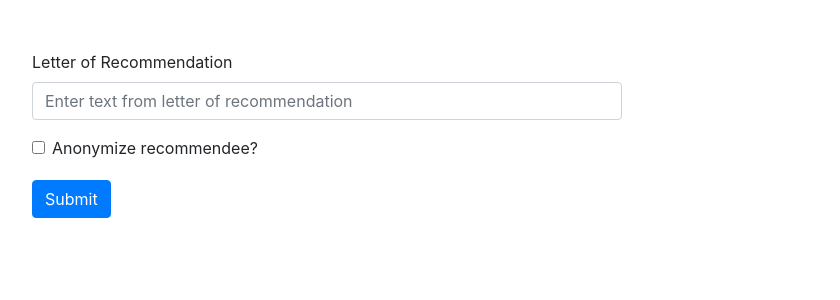
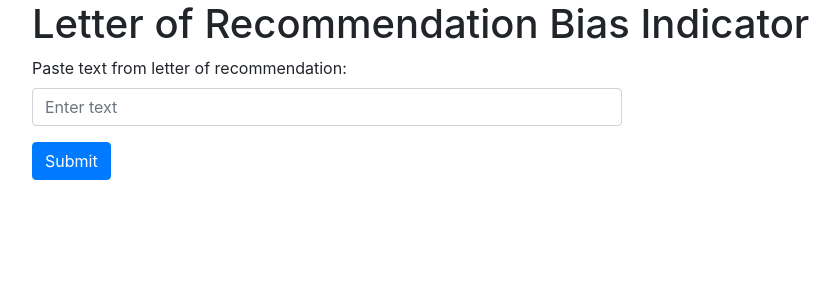
Before and after one commit to jillbaggett81/GenderBiasDetector, a Flask app: page / in a window 1280 px wide. Shown: the top 300 px of the page, without its empty margins (18-858 px from the left). Run offline with Flask 2, Linux system fonts and the light colour scheme; some libraries are stand-ins or nearby versions.

Commit message:
Added basic HTML elements

```diff
--- a/templates/index.html
+++ b/templates/index.html
@@ -8,14 +8,15 @@
 <head>
   <title> Welcome to the Letter of Recommendation Bias Indicator</title>
 </head>
+<div class="header">
+  <h1>
+    Letter of Recommendation Bias Indicator
+  </h1>
+</div>
     <form>
       <div class="form-group">
-        <label for="exampleInputEmail1">Letter of Recommendation</label>
-        <input type="email" class="form-control" id="exampleInputEmail1" aria-describedby="emailHelp" placeholder="Enter text from letter of recommendation">
-      </div>
-      <div class="form-check">
-        <input type="checkbox" class="form-check-input" id="exampleCheck1">
-        <label class="form-check-label" for="exampleCheck1">Anonymize recommendee?</label>
+        <label for="exampleInputEmail1">Paste text from letter of recommendation:</label>
+        <input type="email" class="form-control" id="exampleInputEmail1" aria-describedby="emailHelp" placeholder="Enter text">
       </div>
       <div class="submit-button">
         <button type="submit" class="btn btn-primary">Submit</button>
@@ -23,20 +24,19 @@
     </form>
 </html>
 <style>
+  .header
+  {
+    padding-left: 50px;
+  }
   .form-group
   {
     width: 50%;
     padding-left: 50px;
-    padding-top: 50px;
-  }
-  .form-check
-  {
-    width: 50%;
-    padding-left: 70px;
+    padding-top: 0px;
   }
   .submit-button
   {
     padding-left: 50px;
-    padding-top:20px;
+    padding-top:0px;
   }
 </style>
```
